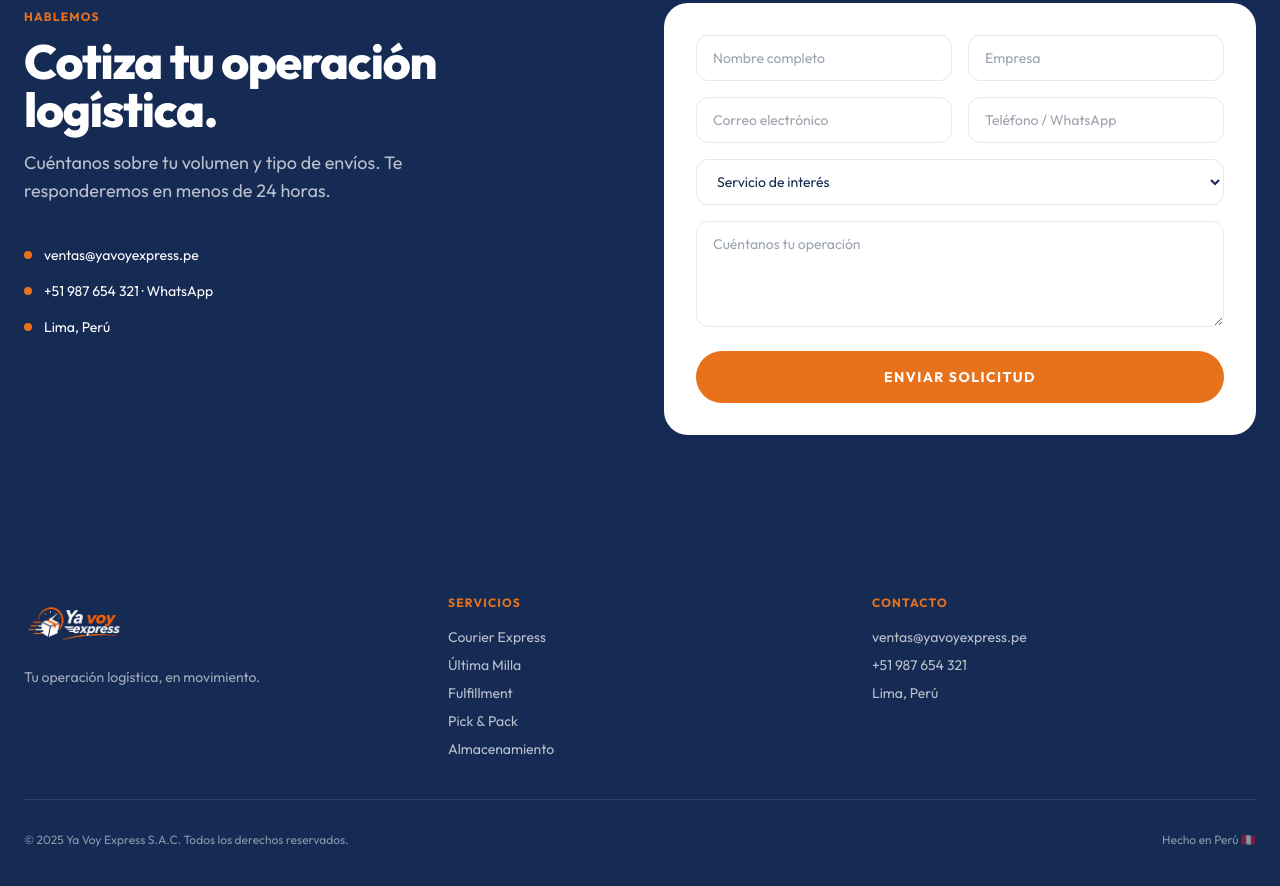
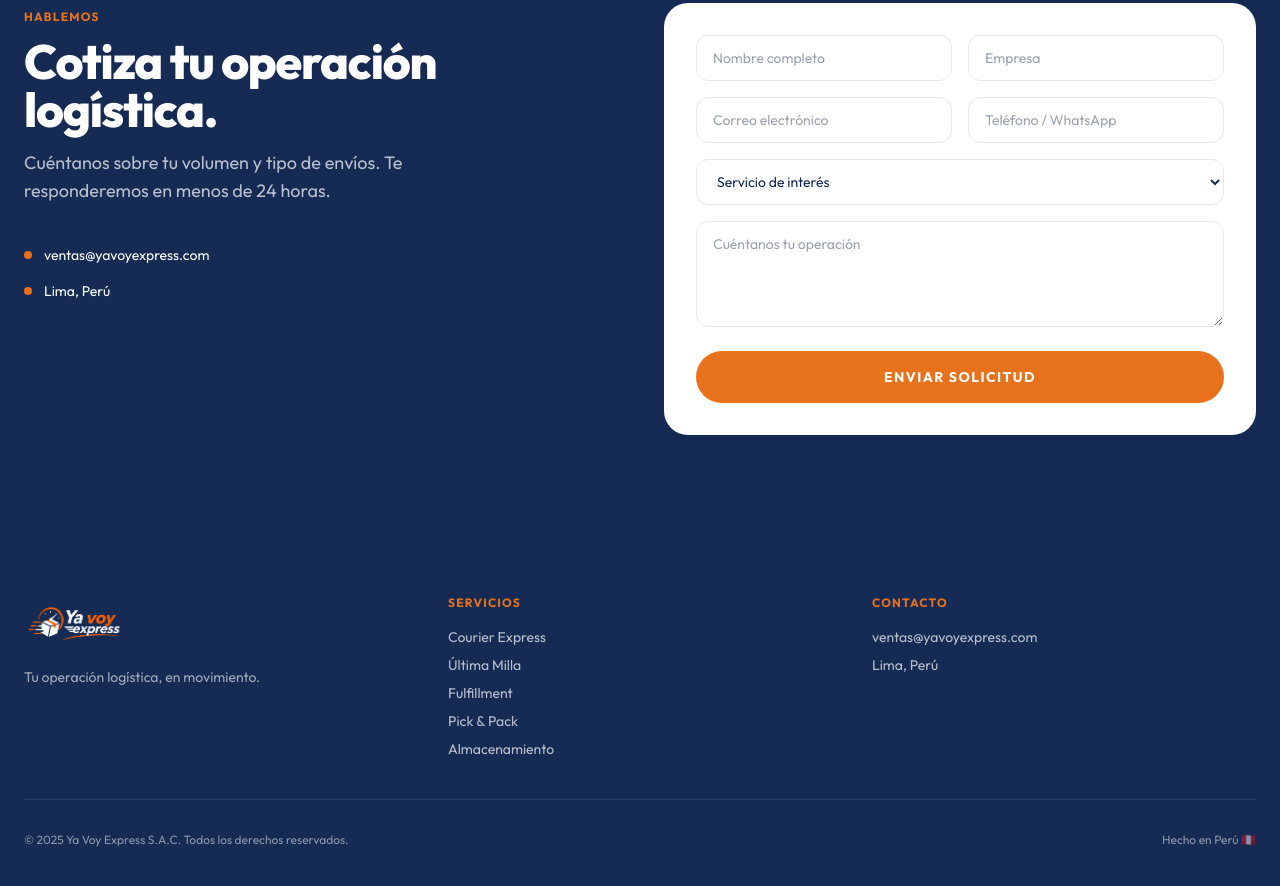
Before and after one commit to jurasu/ya-voy-express-preview, a plain HTML site: page index.html in a window 1280 px wide. Shown: the part 4859-5745 px from the top of the page. Drawn offline with nearby package versions, Linux system fonts and the light colour scheme.

Commit message:
Add files via upload

```diff
--- a/index.html
+++ b/index.html
@@ -325,11 +325,7 @@
         <div class="mt-10 space-y-4 text-sm">
           <div class="flex items-center gap-3">
             <span class="inline-block h-2 w-2 rounded-full bg-brand-orange"></span>
-            <span>ventas@yavoyexpress.pe</span>
-          </div>
-          <div class="flex items-center gap-3">
-            <span class="inline-block h-2 w-2 rounded-full bg-brand-orange"></span>
-            <span>+51 987 654 321 · WhatsApp</span>
+            <span>ventas@yavoyexpress.com</span>
           </div>
           <div class="flex items-center gap-3">
             <span class="inline-block h-2 w-2 rounded-full bg-brand-orange"></span>
@@ -388,8 +384,7 @@
         <div>
           <h5 class="mb-4 text-xs font-bold uppercase tracking-widest text-brand-orange" data-i18n="footer_contact">Contacto</h5>
           <ul class="space-y-2 text-sm text-white/70">
-            <li>ventas@yavoyexpress.pe</li>
-            <li>+51 987 654 321</li>
+            <li>ventas@yavoyexpress.com</li>
             <li data-i18n="footer_address">Lima, Perú</li>
           </ul>
         </div>
```
